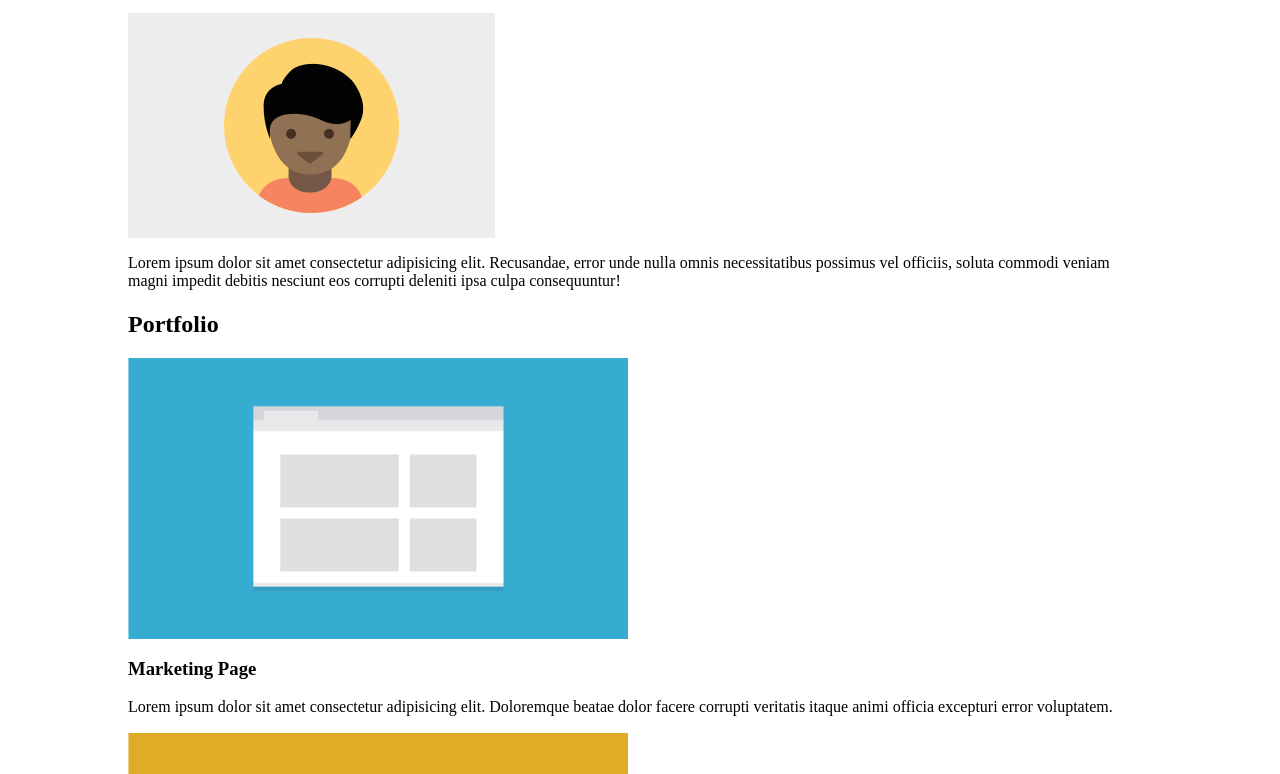
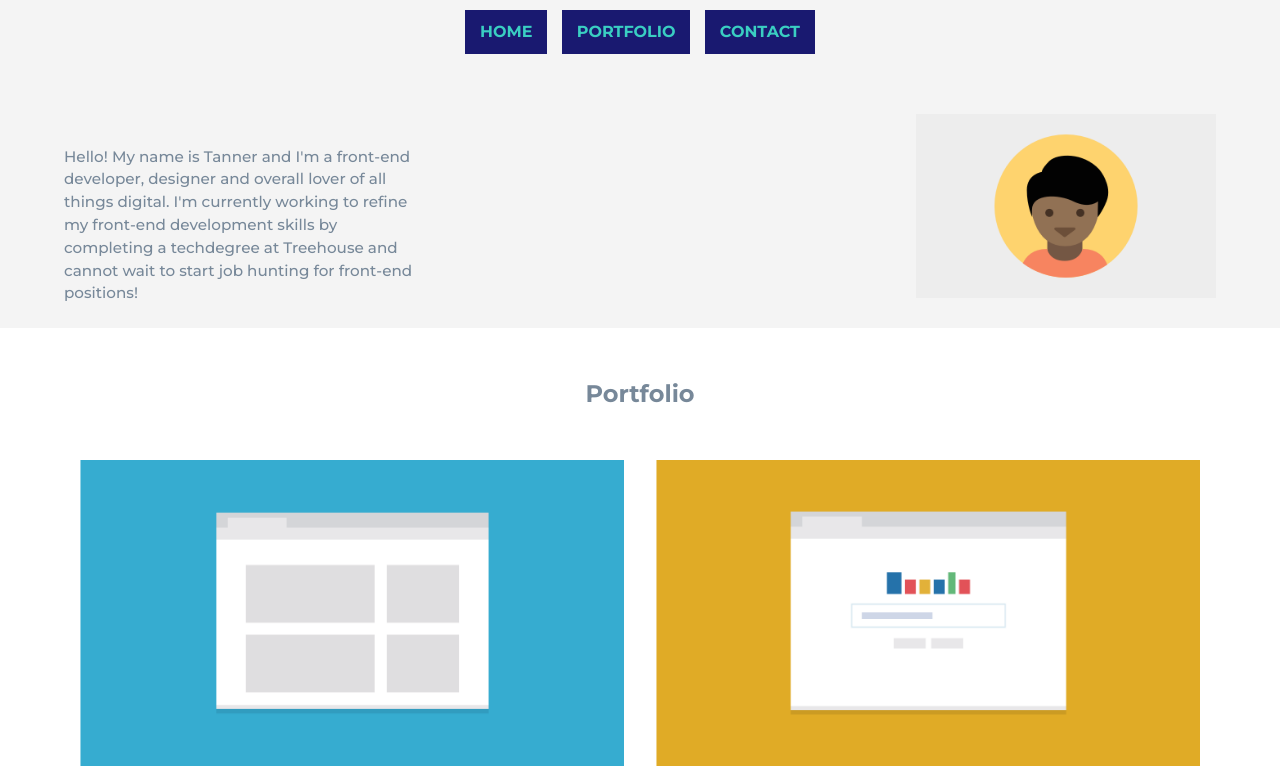
Before and after one commit to tannerpontius/techdegree-project-2, a plain HTML site: page index.html in a window 1280 px wide. Shown: the part 111-885 px from the top of the page. Drawn offline with Linux system fonts and the light colour scheme.

Commit message:
Tablet View

```diff
--- a/css/styles.css
+++ b/css/styles.css
@@ -1,17 +1,197 @@
+@import url('https://fonts.googleapis.com/css2?family=Montserrat:wght@300;500;700&display=swap');
+
+
+/* ====================
+    Base Styles
+======================= */
+
 * {
     box-sizing: border-box;
+    /* max-width: 100%; */
 }
 
-header h1 {
-    padding: 0;
-    margin: 0;
+body {
+    font-family: 'Montserrat', Lato, sans-serif;
+    line-height: 1.5;
+    color: lightslategray;
+    text-align: center;
 }
 
-.container {
-    width: 80%;
-    margin: auto;
+h2 {
+    margin: 2em 0;
+}
+
+p {
+    font-size: .95em;
+    margin-bottom: 1.5em;
+    text-align: center;
+}
+
+a {
+    text-decoration: none;
+    color: #3acec2;
 }
 
 img {
-    max-width: 500px;
+    max-width: 100%;
 }
+
+
+
+/* ====================
+    Layout Styles
+======================= */
+
+/* ----- Navigation ----- */
+
+header {
+    padding: 20px 0px;
+}
+
+.tanner {
+    font-size: 2em;
+    text-align: center;
+    margin-top: 0;
+    padding: .5em 0;
+}
+
+.main-nav a {
+    display: block;
+    text-align: center;
+    font-weight: 700;
+    padding: 10px 15px;
+    font-size: 1em;
+    text-transform: uppercase;
+    background: midnightblue;
+    margin-bottom: .5em;
+}
+
+ul {
+    list-style: none;
+    margin: 0;
+    padding: 0;
+}
+
+header,
+.top-section {
+    background: #f4f4f4;
+}
+
+
+/* ----- Body ----- */
+
+.container {
+    width: 90%;
+    margin: 0 auto;
+}
+
+.top-section {
+    padding-top: 2em;
+}
+
+.bio-content {
+    padding: 1em 0;
+}
+
+.profile-img {
+    max-width: 300px;
+    text-align: center;
+}
+
+.contact-p {
+    padding-bottom: 1em;
+}
+
+footer p {
+    font-weight: 700;
+}
+
+.left {
+    float: left;
+}
+
+.right {
+    float: right;
+}
+
+.accent-line {
+    height: 1px;
+    width: 90%;
+    background: lightgray;
+    margin: 2em auto;
+}
+
+
+
+
+
+
+
+
+
+
+
+
+
+
+
+
+
+
+
+
+
+
+
+
+/* ====================
+    MEDIA QUERIES
+======================= */
+
+@media (min-width: 768px) {
+
+    .main-nav li {
+        display: inline-block;
+        position: relative;
+        margin: 0 5px;
+    }
+
+   .bio-content p{
+       float: left;
+       max-width: 350px;
+       text-align: left;
+   }
+
+   .profile-img {
+       float: right;
+   }
+
+   .portfolio-card {
+       width: 50%;
+       float: left;
+   }
+
+   .col {
+       padding-left: 1em;
+       padding-right: 1em;
+   }
+
+
+
+   /* ----- Float Clearfix ---- */
+   .clearfix::after {
+       content: "";
+       display: table;
+       clear: both;
+   }
+
+
+
+
+
+
+
+
+
+
+}
--- a/index.html
+++ b/index.html
@@ -10,7 +10,7 @@
 
 <!-- ***** HEADER  *****   -->
 
-    <header>
+    <header id="top">
         <div class="container">
             <div class="name">
                 <h1 class="tanner">Tanner Pontius</h1>
@@ -27,14 +27,13 @@
 
 <!-- ***** TOP SECTION  *****   -->
 
-    <section class="top-section">
+    <section class="top-section clearfix">
        <div class="container">
             <div>
                 <img class="profile-img" src="images/responsive-layout-profile.png" alt="">
             </div>
-
             <div class="bio-content">
-                <p>Lorem ipsum dolor sit amet consectetur adipisicing elit. Recusandae, error unde nulla omnis necessitatibus possimus vel officiis, soluta commodi veniam magni impedit debitis nesciunt eos corrupti deleniti ipsa culpa consequuntur!</p>
+                <p>Hello! My name is Tanner and I'm a front-end developer, designer and overall lover of all things digital. I'm currently working to refine my front-end development skills by completing a techdegree at Treehouse and cannot wait to start job hunting for front-end positions! </p>
             </div>
         </div>
     </section>
@@ -45,37 +44,37 @@
         <div class="container">
             <h2>Portfolio</h2>
 
-            <div class="portfolio-card">
-                <img src="images/portfolio-1.png" alt="">
+            <div class="portfolio-card col">
+                <img class="port-img" src="images/portfolio-1.png" alt="">
                 <h3>Marketing Page</h3>
                 <p>Lorem ipsum dolor sit amet consectetur adipisicing elit. Doloremque beatae dolor facere corrupti veritatis itaque animi officia excepturi error voluptatem.</p>
             </div>
 
-            <div class="portfolio-card">
+            <div class="portfolio-card col">
                 <img src="images/portfolio-2.png" alt="">
                 <h3>Search Page</h3>
                 <p>Lorem ipsum dolor sit amet consectetur adipisicing elit. Doloremque beatae dolor facere corrupti veritatis itaque animi officia excepturi error voluptatem.</p>
             </div>
 
-            <div class="portfolio-card">
+            <div class="portfolio-card col">
                 <img src="images/portfolio-3.png" alt="">
                 <h3>Travel App</h3>
                 <p>Lorem ipsum dolor sit amet consectetur adipisicing elit. Doloremque beatae dolor facere corrupti veritatis itaque animi officia excepturi error voluptatem.</p>
             </div>
 
-            <div class="portfolio-card">
+            <div class="portfolio-card col">
                 <img src="images/portfolio-4.png" alt="">
                 <h3>Map of Favorite Spots</h3>
                 <p>Lorem ipsum dolor sit amet consectetur adipisicing elit. Doloremque beatae dolor facere corrupti veritatis itaque animi officia excepturi error voluptatem.</p>
             </div>
 
-            <div class="portfolio-card">
+            <div class="portfolio-card col">
                 <img src="images/portfolio-5.png" alt="">
                 <h3>Photo Gallery</h3>
                 <p>Lorem ipsum dolor sit amet consectetur adipisicing elit. Doloremque beatae dolor facere corrupti veritatis itaque animi officia excepturi error voluptatem.</p>
             </div>
 
-            <div class="portfolio-card">
+            <div class="portfolio-card col">
                 <img src="images/portfolio-6.png" alt="">
                 <h3>Gallery</h3>
                 <p>Lorem ipsum dolor sit amet consectetur adipisicing elit. Doloremque beatae dolor facere corrupti veritatis itaque animi officia excepturi error voluptatem.</p>
@@ -85,11 +84,11 @@
 
 <!-- ***** CONTACT SECTION  *****   -->
 
-    <section class="contact-section">
+    <section class="contact-section clearfix">
         <div class="container">
             <div class="contact">
-            <h2>Contact</h2>
-            <p>Lorem ipsum dolor sit amet consectetur adipisicing elit. Totam magni inventore quaerat eius recusandae sed, cum quibusdam voluptatem dolore porro!</p>
+            <h2>Let's Chat!</h2>
+            <p class="contact-p">Interested in working together on your project? Just want to say hi and talk shop? Awesome! Just shoot me an email or give me a ring.</p>
             <p>Phone <strong>111-111-1111</strong></p>
             <p>Email <strong>hello@tannerpontius.com</strong></p>
             </div>
@@ -97,11 +96,12 @@
     </section>
 
 <!-- ***** FOOTER SECTION  *****   -->
+    <div class="accent-line container"></div>
 
     <footer>
         <div class="container">
-            <p>Tanner Pontius</p>
-            <p>Back to Top</p>
+            <p class="left">Tanner Pontius</p>
+            <a class="right" href="#top"> <p>Back to Top</p></a>
         </div>
     </footer>
 
```
